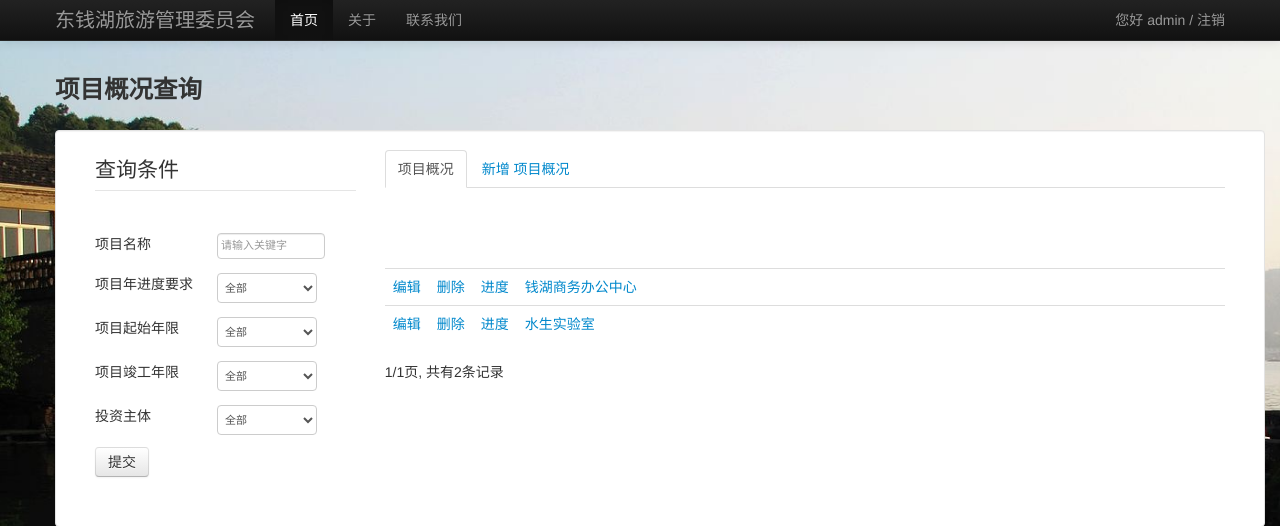
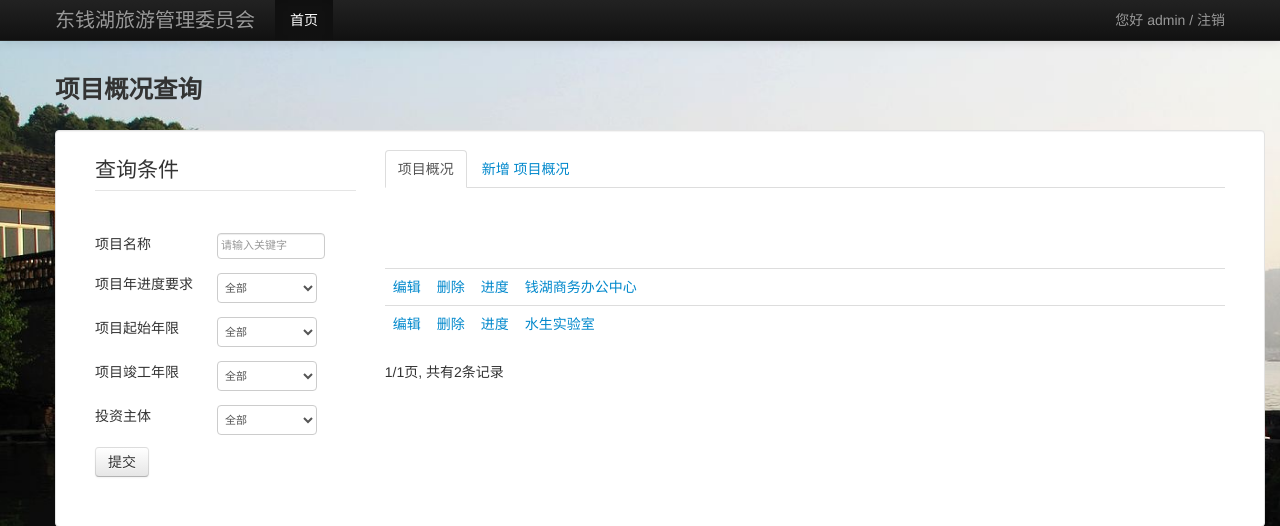
Before and after one commit to cash2one/dong-qian-lake, a Django app: page /search in a window 1280 px wide. Shown: the top 526 px of the page. Run offline with Django 3.2, Linux system fonts and the light colour scheme; a user stored in the database is signed in; data comes from the database, SQL or seed files in the repository; both versions use the stored data as it was after the commit; parts of the project's set-up code (start-up, migrations or seed data) failed here and were passed over; some libraries are stand-ins or nearby versions.

Commit message:
change some ui

```diff
--- a/dong_qian_lake/mysite/templates/base.html
+++ b/dong_qian_lake/mysite/templates/base.html
@@ -65,10 +65,10 @@ background-color:#fff;
                     <a href="{% url mysite.views.search_view %}">首页</a>
                     </li>
                     <li>
-                    <a href="#">关于</a>
+<!--                    <a href="#">关于</a>-->
                     </li>
                     <li>
-                    <a href="#">联系我们</a>
+<!--                    <a href="#">联系我们</a>-->
                     </li>
                 </ul>
             </div><!--/.nav-collapse-->
--- a/dong_qian_lake/mysite/templates/list_progress.html
+++ b/dong_qian_lake/mysite/templates/list_progress.html
@@ -46,7 +46,6 @@
         </tr>
         {% endfor %}
     </table>
-</div>
     <div class="pagination">
         <ul>
             {% if query_list.has_previous %}
@@ -69,7 +68,6 @@
             </li>
             {% endif %}
         </ul>
-
     </div>
     <p class="pull-right" >
     {{ query_list.number }}/{{ query_list.paginator.num_pages }}页,共有{{query_list.paginator.count}}条记录
```
Also changed, not shown: dong_qian_lake/dong_qian_lake/data.sqlite3. Lines whose indentation alone changed are shown as unchanged.
